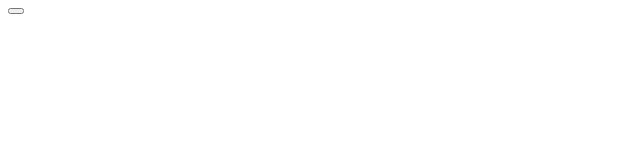
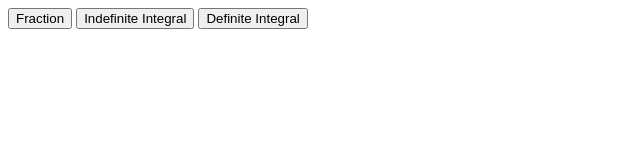
Before and after one commit to nathan-getz/notion, a plain HTML site: page index.html in a window 1280 px wide. Shown: the whole page, without its empty margins (0-640 px from the left). Drawn offline with Linux system fonts and the light colour scheme.

Commit message:
Update index.html

```diff
--- a/index.html
+++ b/index.html
@@ -1 +1,3 @@
-<button onload="const urlParams = document.URL.searchParams; this.innerHTML = urlParams.get('name');", onclick="navigator.clipboard.writeText(urlParams.get('copy'))"></button>
+<button onclick="navigator.clipboard.writeText('\\frac{}{}')">Fraction</button>
+<button onclick="navigator.clipboard.writeText('\\int{}dx')">Indefinite Integral</button>
+<button onclick="navigator.clipboard.writeText('\\int_a^b{}dx')">Definite Integral</button>
```
